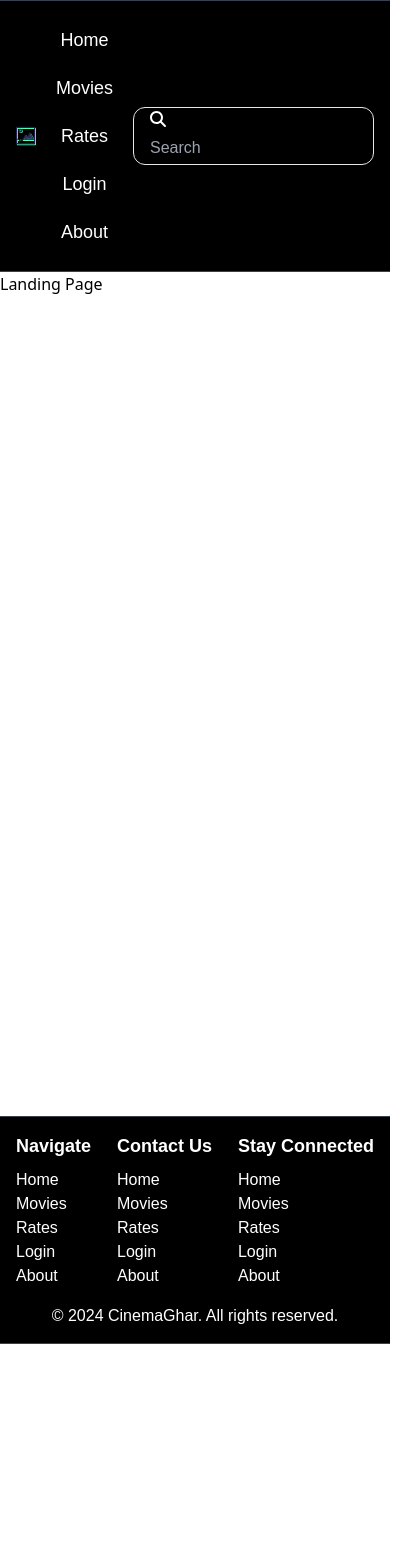
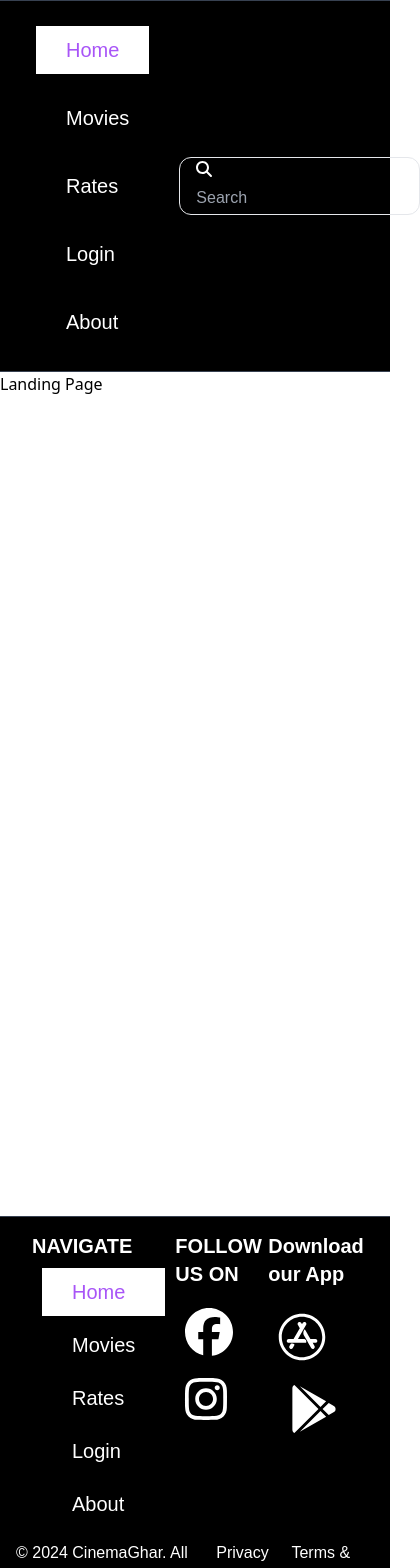
Before and after one commit to hridayanshu236/CinemaGhar, a React (Create React App) app in the folder frontend/: page / in a window 390 px wide. Shown: the top 1568 px of the page, 420 px wide, since content can reach past the window. Before the commit the page ends 1344 px from the top, so only its background shows below. Built offline with nearby package versions, Linux system fonts and the light colour scheme.

Commit message:
Routing done

```diff
--- a/frontend/package.json
+++ b/frontend/package.json
@@ -13,6 +13,7 @@
     "@testing-library/user-event": "^13.5.0",
     "react": "^18.3.1",
     "react-dom": "^18.3.1",
+    "react-router-dom": "^6.26.1",
     "react-scripts": "5.0.1",
     "web-vitals": "^2.1.4"
   },
--- a/frontend/src/App.jsx
+++ b/frontend/src/App.jsx
@@ -2,14 +2,27 @@ import React from 'react';
 import Navbar from "./components/Navbar";
 import LandingPage from "./components/LandingPage";
 import Footer from "./components/Footer";
-
+import { Route, Routes } from 'react-router-dom';
+import Login from './components/Login';
+import About from "./components/About";
+import Rates from './components/Rates';
+import Movies from './components/Movies';
 const App = () => {
   return (
-    <div className="flex flex-col min-h-screen w-full ">
-      <Navbar />
-      <LandingPage />
-      <Footer />
-    </div>
+    <>
+      <Navbar/>
+      <div className='flex flex-col min-h-screen w-full'>
+        <Routes>
+          <Route path='/' element={<LandingPage/>} />
+          <Route path='/login' element={<Login/>} />
+          <Route path='/about' element={<About/>} />
+          <Route path='/rates' element={<Rates/>} />
+          <Route path='/movies' element={<Movies/>} />
+        </Routes>
+      </div>
+
+      <Footer/>
+    </>
   );
 }
 
--- /dev/null
+++ b/frontend/src/components/About.jsx
@@ -0,0 +1,8 @@
+import React from "react";
+
+const About = () => {
+    return (
+     <div>Login</div>
+    );
+  }
+  export default About;
--- a/frontend/src/components/Footer.jsx
+++ b/frontend/src/components/Footer.jsx
@@ -1,43 +1,99 @@
+import { faAppStore, faFacebook, faGooglePlay, faInstagram, faTwitter } from '@fortawesome/free-brands-svg-icons';
+import { FontAwesomeIcon } from '@fortawesome/react-fontawesome';
 import React from 'react';
+import { NavLink, Link } from 'react-router-dom';
 
 const Footer = () => {
     return (
         <footer className="w-full flex flex-col justify-between items-center font-poppins text-white bg-black py-[15px] border-y border-gray-700">
-      <div className="w-full flex justify-between items-center pl-4">
-        <div className="inline-block">
-          <h1 className="text-lg font-bold mb-2">Navigate</h1>
+            <div className="w-full flex justify-between  pl-4">
+                <div className="inline-block pl-4">
+                    <h1 className="text-xl font-bold mb-2">NAVIGATE</h1>
                     <ul>
-            <li>Home</li>
-            <li>Movies</li>
-            <li>Rates</li>
-            <li>Login</li>
-            <li>About</li>
+                        <li className='my-[5px] mx-[10px] text-lg cursor-pointer'><NavLink
+                    to="/"
+                    className={({ isActive }) =>
+                        `w-full h-full py-[10px] px-[30px] m-0 text-xl block font-medium hover:bg-white hover:text-purple-500 sm:text-lg sm:hover:bg-transparent sm:p-0 transition-all ease-in duration-300 ${isActive
+                            ? "text-purple-500 bg-white sm:bg-transparent"
+                            : "text-white"
+                        }`
+                    }
+                >
+                    Home
+                </NavLink></li>
+                        <li className='my-[5px] mx-[10px] text-lg cursor-pointer'> <NavLink
+                    to="/movies"
+                    className={({ isActive }) =>
+                        `w-full h-full py-[10px] px-[30px] m-0 text-xl block font-medium hover:bg-white hover:text-purple-500 sm:text-lg sm:hover:bg-transparent sm:p-0 transition-all ease-in duration-300 ${isActive
+                            ? "text-purple-500 bg-white sm:bg-transparent"
+                            : "text-white"
+                        }`
+                    }
+                >
+                    Movies
+                </NavLink></li>
+                        <li className='my-[5px] mx-[10px] text-lg cursor-pointer'><NavLink
+                    to="/rates"
+                    className={({ isActive }) =>
+                        `w-full h-full py-[10px] px-[30px] m-0 text-xl block font-medium hover:bg-white sm:text-lg sm:hover:bg-transparent sm:p-0 transition-all ease-in duration-300 ${isActive
+                            ? "text-purple-500 bg-white sm:bg-transparent"
+                            : "text-white"
+                        }`
+                    }
+                >
+                    Rates
+                </NavLink></li>
+                        <li className='my-[5px] mx-[10px] text-lg cursor-pointer'><NavLink
+                    to="/login"
+                    className={({ isActive }) =>
+                        `w-full h-full py-[10px] px-[30px] m-0 text-xl block font-medium hover:bg-white hover:text-purple-500 sm:text-lg sm:hover:bg-transparent sm:p-0 transition-all ease-in duration-300 ${isActive
+                            ? "text-purple-500 bg-white sm:bg-transparent"
+                            : "text-white"
+                        }`
+                    }
+                >
+                    Login
+                </NavLink></li>
+                        <li className='my-[5px] mx-[10px] text-lg cursor-pointer'> <NavLink
+                    to="/about"
+                    className={({ isActive }) =>
+                        `w-full h-full py-[10px] px-[30px] m-0 text-xl block font-medium hover:bg-white hover:text-purple-500 sm:text-lg sm:hover:bg-transparent sm:p-0 transition-all ease-in duration-300 ${isActive
+                            ? "text-purple-500 bg-white sm:bg-transparent"
+                            : "text-white"
+                        }`
+                    }
+                >
+                    About
+                </NavLink></li>
                     </ul>
                 </div>
                 <div className="inline-block">
-          <h1 className="text-lg font-bold mb-2">Contact Us</h1>
+                    <h1 className="text-xl font-bold mb-2">FOLLOW US ON</h1>
                     <ul>
-            <li>Home</li>
-            <li>Movies</li>
-            <li>Rates</li>
-            <li>Login</li>
-            <li>About</li>
+                        <li className='my-[5px] pt-3 mx-[10px] text-5xl cursor-pointer hover:'><FontAwesomeIcon icon={faFacebook}/> </li>
+                        <li className='my-[5px] pt-3 mx-[10px] text-5xl cursor-pointer'><FontAwesomeIcon icon={faInstagram}/></li>
                     </ul>
                 </div>
-        <div className="inline-block">
-          <h1 className="text-lg font-bold mb-2 pr-4">Stay Connected</h1>
+                <div className="inline-block pr-4">
+                    <h1 className="text-xl font-bold mb-2">Download our App</h1>
                     <ul>
-            <li>Home</li>
-            <li>Movies</li>
-            <li>Rates</li>
-            <li>Login</li>
-            <li>About</li>
+                    <li className='my-[5px] pt-3 mx-[10px] text-5xl cursor-pointer inline-block '><FontAwesomeIcon icon={faAppStore}/> </li>
+                    <li className='my-[5px] pt-3 mx-[10px] pl-3 text-5xl cursor-pointer inline-block'><FontAwesomeIcon icon={faGooglePlay}/> </li>
+
                     </ul>
                 </div>
             </div>
-      <div className="w-full text-center pt-4">
-        <p>&copy; 2024 CinemaGhar. All rights reserved.</p>
+            <div className='w-full flex justify-between items-center px-4 py-2
+            '>
+                <ul>
+                    <li className='inline-block'>&copy; 2024 CinemaGhar. All rights reserved.</li>
+                </ul>
+                <ul className='flex'>
+                    <li className='inline-block ml-4 cursor-pointer'>Privacy Policy</li>
+                    <li className='inline-block ml-4 cursor-pointer'>Terms & Conditions</li>
+                </ul>
             </div>
+
         </footer>
     );
 }
--- a/frontend/src/components/LandingPage.jsx
+++ b/frontend/src/components/LandingPage.jsx
@@ -2,10 +2,10 @@ import React from 'react';
 
 const LandingPage = () =>{
     return(
-        <div className='flex flex-col min-h-screen w-full'>
+        <div className=''>
             <h1>Landing Page</h1>
         </div>
-    )
+    );
 }
 
 export default LandingPage;
--- /dev/null
+++ b/frontend/src/components/Login.jsx
@@ -0,0 +1,8 @@
+import React from "react";
+
+const Login = () => {
+    return (
+     <div>Login</div>
+    );
+  }
+  export default Login;
--- /dev/null
+++ b/frontend/src/components/Movies.jsx
@@ -0,0 +1,8 @@
+import React from "react";
+
+const Movies = () => {
+    return (
+     <div>Movies</div>
+    );
+  }
+  export default Movies;
--- a/frontend/src/components/Navbar.jsx
+++ b/frontend/src/components/Navbar.jsx
@@ -2,6 +2,7 @@ import { faSearch } from '@fortawesome/free-solid-svg-icons';
 import { FontAwesomeIcon } from '@fortawesome/react-fontawesome';
 import logo from '../assets/logo3.svg';
 import React from 'react';
+import { NavLink, Link } from 'react-router-dom';
 
 const Navbar = () => {
     return (
@@ -9,12 +10,67 @@ const Navbar = () => {
             <div className='flex-grow'>
                 <img className='w-[100px] h-[80px] cursor-pointer' src={logo} alt="Logo" />
             </div>
-      <ul className='flex-3 text-center'>
-        <li className='inline-block my-[10px] mx-[20px] text-lg cursor-pointer'>Home</li>
-        <li className='inline-block my-[10px] mx-[20px] text-lg cursor-pointer'>Movies</li>
-        <li className='inline-block my-[10px] mx-[20px] text-lg cursor-pointer'>Rates</li>
-        <li className='inline-block my-[10px] mx-[20px] text-lg cursor-pointer'>Login</li>
-        <li className='inline-block my-[10px] mx-[20px] text-lg cursor-pointer'>About</li>
+            <ul className=''>
+                <li className='inline-block my-[10px] mx-[20px] text-lg cursor-pointer'>
+                    <NavLink
+                    to="/"
+                    className={({ isActive }) =>
+                        `w-full h-full py-[10px] px-[30px] m-0 text-xl block font-medium hover:bg-white hover:text-purple-500 sm:text-lg sm:hover:bg-transparent sm:p-0 transition-all ease-in duration-300 ${isActive
+                            ? "text-purple-500 bg-white sm:bg-transparent"
+                            : "text-white"
+                        }`
+                    }
+                >
+                    Home
+                </NavLink></li>
+                <li className='inline-block my-[10px] mx-[20px] text-lg cursor-pointer'>
+                    <NavLink
+                    to="/movies"
+                    className={({ isActive }) =>
+                        `w-full h-full py-[10px] px-[30px] m-0 text-xl block font-medium hover:bg-white hover:text-purple-500 sm:text-lg sm:hover:bg-transparent sm:p-0 transition-all ease-in duration-300 ${isActive
+                            ? "text-purple-500 bg-white sm:bg-transparent"
+                            : "text-white"
+                        }`
+                    }
+                >
+                    Movies
+                </NavLink></li>
+                <li className='inline-block my-[10px] mx-[20px] text-lg cursor-pointer'>
+                    <NavLink
+                    to="/rates"
+                    className={({ isActive }) =>
+                        `w-full h-full py-[10px] px-[30px] m-0 text-xl block font-medium hover:bg-white hover:text-purple-500 sm:text-lg sm:hover:bg-transparent sm:p-0 transition-all ease-in duration-300 ${isActive
+                            ? "text-purple-500 bg-white sm:bg-transparent"
+                            : "text-white"
+                        }`
+                    }
+                >
+                    Rates
+                </NavLink></li>
+                <li className='inline-block my-[10px] mx-[20px] text-lg cursor-pointer'>
+                    <NavLink
+                    to="/login"
+                    className={({ isActive }) =>
+                        `w-full h-full py-[10px] px-[30px] m-0 text-xl block font-medium hover:bg-white hover:text-purple-500 sm:text-lg sm:hover:bg-transparent sm:p-0 transition-all ease-in duration-300 ${isActive
+                            ? "text-purple-500 bg-white sm:bg-transparent"
+                            : "text-white"
+                        }`
+                    }
+                >
+                    Login
+                </NavLink></li>
+                <li className='inline-block my-[10px] mx-[20px] text-lg cursor-pointer'>
+                    <NavLink
+                    to="/about"
+                    className={({ isActive }) =>
+                        `w-full h-full py-[10px] px-[30px] m-0 text-xl block font-medium hover:bg-white hover:text-purple-500 sm:text-lg sm:hover:bg-transparent sm:p-0 transition-all ease-in duration-300 ${isActive
+                            ? "text-purple-500 bg-white sm:bg-transparent"
+                            : "text-white"
+                        }`
+                    }
+                >
+                    About
+                </NavLink></li>
             </ul>
             <div className='inline-block px-3 border rounded-xl'>
                 <FontAwesomeIcon className='px-1' icon={faSearch} />
--- /dev/null
+++ b/frontend/src/components/Rates.jsx
@@ -0,0 +1,8 @@
+import React from "react";
+
+const Rates = () => {
+    return (
+     <div>Rates</div>
+    );
+  }
+  export default Rates;
```
Also changed, not shown: frontend/src/index.js (+6 -6 lines), 1 other file (tests, documents, lock files or other folders). Lines whose indentation alone changed are shown as unchanged.
